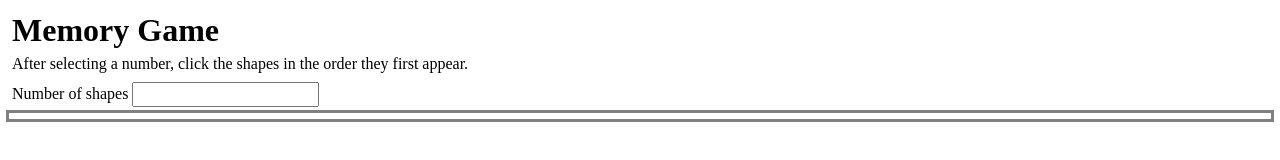
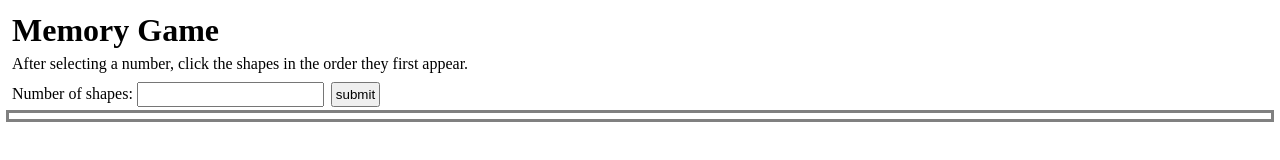
Before and after one commit to michaelbaker34/js-games, a plain HTML site: page index.html in a window 1280 px wide. Drawn offline with nearby package versions, Linux system fonts and the light colour scheme.

Commit message:
add submit button, format label, change text input to number only

```diff
--- a/index.html
+++ b/index.html
@@ -16,10 +16,11 @@
         </p>
     </div>
 
-    <div id="user-inputs">
-        <label for="#number-of-shapes-input">Number of shapes
-            <input type="text" id="number-of-shapes-input">
+    <div id="user-input">
+        <label for="#number-of-shapes-input">Number of shapes:
+            <input type="number" id="number-of-shapes-input">
         </label>
+        <button type="submit" id="submit-number-of-shapes">submit</button>
     </div>
 
     <div id="shapesContainer">
--- a/script.js
+++ b/script.js
@@ -16,7 +16,7 @@
     let renderShape = [
         {
             "shape": randomShapeSelector(randomShapes),
-            "color":  randomColorSelector(randomColors)
+            "color": randomColorSelector(randomColors)
         }
     ]
 
```
